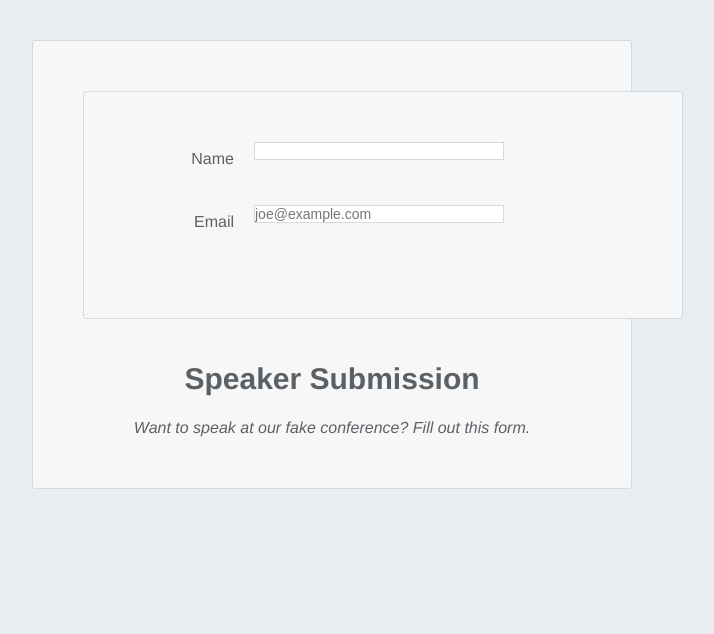
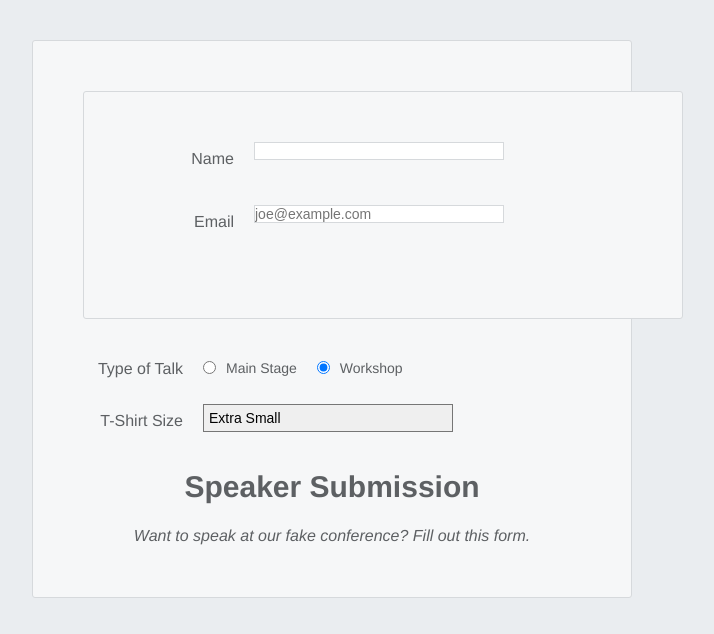
Before and after one commit to TXMack713/Interneting-Is-Hard-2, a plain HTML site: page Interneting Is Hard 2/forms/speaker-submission.html in a window 1280 px wide. Shown: the whole page, without its empty margins (308-1022 px from the left). Drawn offline with Linux system fonts and the light colour scheme.

Commit message:
Add files via upload
Made additional progress in HTML Forms chapter of Interneting Is Hard.

```diff
--- a/Interneting Is Hard 2/forms/speaker-submission.html
+++ b/Interneting Is Hard 2/forms/speaker-submission.html
@@ -20,6 +20,31 @@
                 <input id="email" name="email" type="email" placeholder="joe@example.com">
             </div>
         </form>
+        <fieldset class="legacy-form-row">
+            <legend>Type of Talk</legend>
+            <input id="talk-type-1"
+                   name="talk-type"
+                   type="radio"
+                   value="main-stage"/>
+            <label for="talk-type-1" class="radio-label">Main Stage</label>
+            <input id="talk-type-2"
+                   name="talk-type"
+                   type="radio"
+                   value="workshop"
+                   checked/>
+            <label for="talk-type-2" class="radio-label">Workshop</label>
+        </fieldset>
+        <div class="form-row">
+            <label for="t-shirt">T-Shirt Size</label>
+            <select name="t-shirt" id="t-shirt">
+                <option value="xs">Extra Small</option>
+                <option value="s">Small</option>
+                <option value="m">Medium</option>
+                <option value="l">Large</option>
+                <option value="xl">Extra Large</option>
+                <option value="xxl">Extra Extra Large</option>
+            </select>
+        </div>
         <h1>Speaker Submission</h1>
         <p><em>Want to speak at our fake conference? Fill out this form.</em></p>
     </header>
--- a/Interneting Is Hard 2/forms/styles.css
+++ b/Interneting Is Hard 2/forms/styles.css
@@ -63,6 +63,44 @@ body {
     margin-bottom: 15px;
 }
 
+.form-row input[type="text"]:invalid,
+.form-row input[type="email"]:invalid {
+    border: 1px solid #D55C5F;
+    color: #D55C5F;
+    box-shadow: none;   /*  Remove default red glow in Firefox */
+}
+
+.legacy-form-row {
+    border: none;
+    margin-bottom: 40px;
+}
+
+.legacy-form-row legend {
+    margin-bottom: 15px;
+}
+
+.legacy-form-row .radio-label {
+    display: block;
+    font-size: 14px;
+    padding: 0 20px 0 10px;
+}
+
+.legacy-form-row input[type="radio"] {
+    margin-top: 2px;
+}
+
+.legacy-form-row .radio-label,
+.legacy-form-row input[type="radio"] {
+    float: left;
+}
+
+.form-row select {
+    width: 100%;
+    padding: 5px;
+    font-size: 14px;            /* This won't work in Chrome or Safari */
+    -webkit-appearance: none;   /* This will make it work */
+}
+
 @media only screen and (min-width: 700px) {
     .form-row input[type="text"],
     .form-row input[type="email"],
@@ -71,6 +109,7 @@ body {
         width: 250px;
         height: initial;
     }
+
     .speaker-form-header,
     .speaker-form {
         width: 600px;
@@ -90,4 +129,15 @@ body {
         margin-top: 7px;
         padding-right: 20px;
     }
+    .legacy-form-row {
+        margin-bottom: 10px;
+    }
+    .legacy-form-row legend {
+        width: 120px;
+        text-align: right;
+        padding-right: 20px;
+    }
+    .legacy-form-row legend {
+        float: left;
+    }
 }
```
